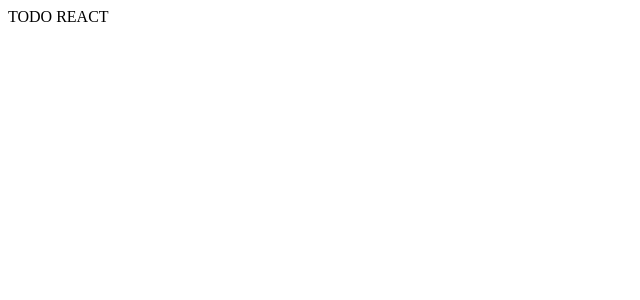
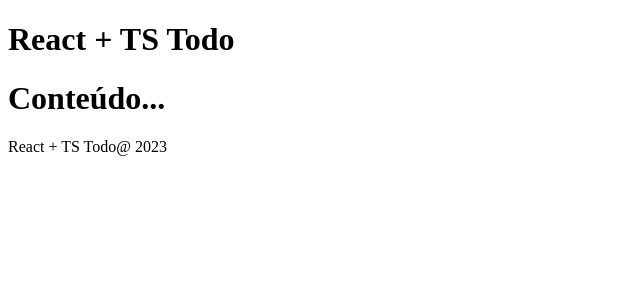
Before and after one commit to ederhscc/todo_react, a React (Vite) app: page / in a window 1280 px wide. Shown: the top 300 px of the page, without its empty margins (0-640 px from the left). Built offline with nearby package versions, Linux system fonts and the light colour scheme.

Commit message:
added Hearde and Footer components

```diff
--- a/src/App.tsx
+++ b/src/App.tsx
@@ -1,10 +1,17 @@
-import React from "react"
+import React from "react";
+
+// components
+import Header from "./components/Header";
+import Footer from "./components/Footer";
 
 function App() {
-
   return (
-    <div>TODO REACT</div>
-  )
+    <div>
+      <Header />
+      <h1>Conteúdo...</h1>
+      <Footer />
+    </div>
+  );
 }
 
-export default App
+export default App;
--- /dev/null
+++ b/src/components/Footer.tsx
@@ -0,0 +1,13 @@
+import React from "react";
+
+const Footer = () => {
+  return (
+    <footer>
+      <p>
+        <span>React + TS Todo</span>@ 2023
+      </p>
+    </footer>
+  );
+};
+
+export default Footer;
--- /dev/null
+++ b/src/components/Header.tsx
@@ -0,0 +1,11 @@
+import React from "react";
+
+const Header = () => {
+  return (
+    <header>
+      <h1>React + TS Todo</h1>
+    </header>
+  );
+};
+
+export default Header;
```
